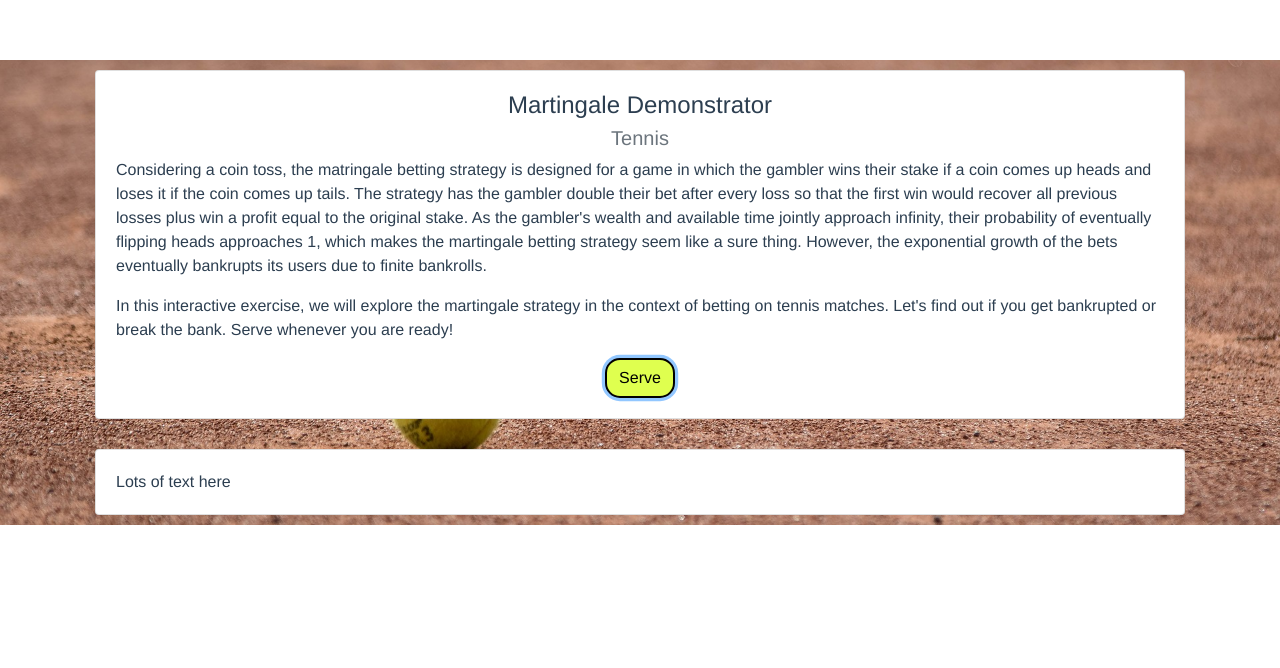
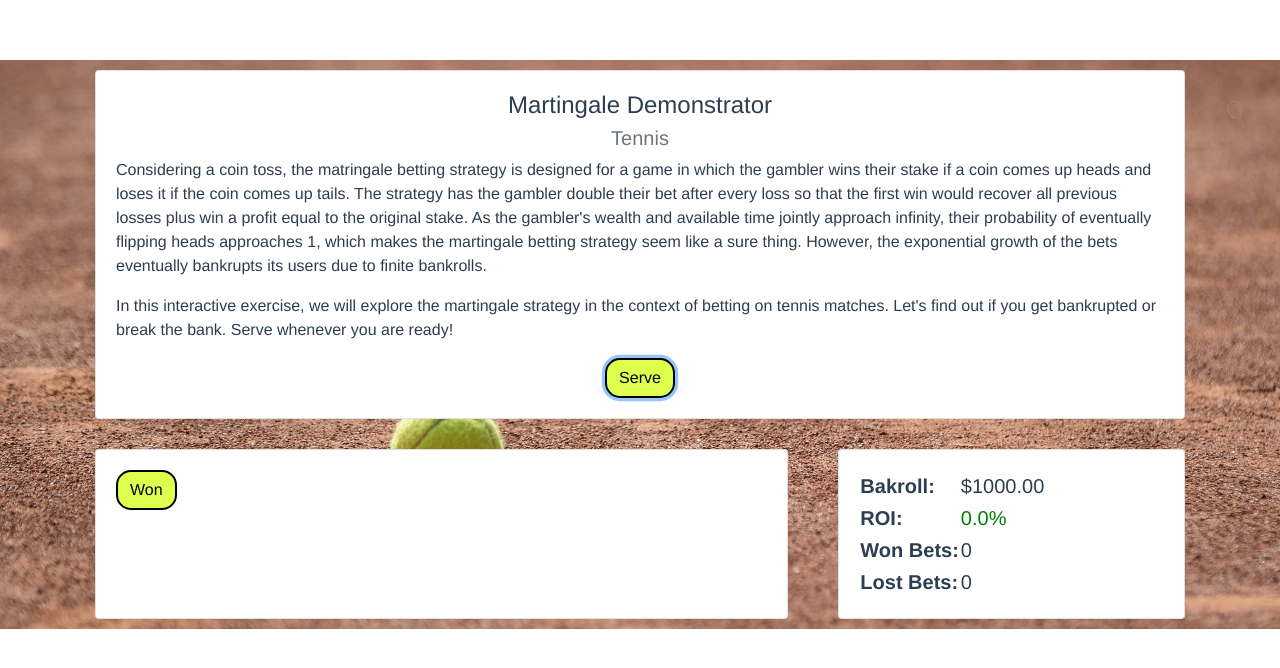
Before and after one commit to cronholmrickard/flask-vue-martingale-tennis, a Vue app in the folder client/: page / in a window 1280 px wide. Both pictures are taken after a click on the button "Serve". Shown: the top 668 px of the page. Built offline with nearby package versions, Linux system fonts and the light colour scheme.

Commit message:
Added bet statistics class and view

```diff
--- /dev/null
+++ b/client/src/classes/BetStatClass.js
@@ -0,0 +1,52 @@
+export default class BetStatClass {
+    StartFund = 1000;
+
+    BankRoll = 1000;
+
+    Roi = null;
+
+    WonBets = 0;
+
+    LostBets = 0;
+
+    computeRoi() {
+      this.Roi = (this.BankRoll - this.StartFund) / this.StartFund;
+    }
+
+    reset() {
+      this.BankRoll = 1000;
+      this.WonBets = 0;
+      this.LostBets = 0;
+      this.computeRoi();
+    }
+
+    getBankRoll() {
+      return this.BankRoll;
+    }
+
+    getRoi() {
+      // multiply by 100 to get percent
+      return this.Roi * 100;
+    }
+
+    wonBet(wager, odds) {
+      const winnings = wager * odds;
+      this.WonBets += 1;
+      this.BankRoll += winnings;
+      this.computeRoi();
+    }
+
+    lostBet(wager) {
+      this.LostBets += 1;
+      this.BankRoll -= wager;
+      this.computeRoi();
+    }
+
+    getWonBets() {
+      return this.WonBets;
+    }
+
+    getLostBets() {
+      return this.LostBets;
+    }
+}
--- a/client/src/components/Home.vue
+++ b/client/src/components/Home.vue
@@ -24,20 +24,49 @@
               context of betting on tennis matches. Let's find out if you get bankrupted or
               break the bank. Serve whenever you are ready!
               </p>
-              <button class="tennisball btn btn-primary" v-on:click="start">Serve</button>
+              <button class="tennisball btn btn-primary" v-on:click="serve">Serve</button>
             </div>
           </div>
         </div>
       </div>
 
-      <div :class="{ invisible: !showROI}">
+      <div :class="{ invisible: !playing}">
         <div class="row align-items-center">
           <div class="col-12 mx-auto">
-            <div class="card">
-              <div class="card-body">
-                <p class="card-text">
-                  Lots of text here
-                </p>
+            <div class="grid-container">
+              <div class="card">
+                <div class="card-body">
+                  <div class="card-text">
+                    <button class="tennisball btn btn-primary" v-on:click="wonBet">Won</button>
+                  </div>
+                </div>
+              </div>
+              <div class="card">
+                <div class="card-body">
+                  <div class="card-text">
+                    <table class="large">
+                      <tr>
+                       <td style="font-weight:600">Bakroll:</td>
+                       <td>${{ parseFloat(bankRoll).toFixed(2) }}</td>
+                      </tr>
+                      <tr>
+                       <td style="font-weight:600">ROI:</td>
+                       <td :class="roi < 0 ? 'redtext' : 'greentext'">
+                         {{ parseFloat(roi).toFixed(1) }}%
+                       </td>
+                      </tr>
+                      <tr>
+                       <td style="font-weight:600">Won Bets:</td>
+                       <td>{{ betsWon }}</td>
+                      </tr>
+                      <tr>
+                       <td style="font-weight:600">Lost Bets:</td>
+                       <td>{{ betsLost }}</td>
+                      </tr>
+                    </table>
+
+                  </div>
+                </div>
               </div>
             </div>
           </div>
@@ -49,15 +78,36 @@
 </template>
 
 <script>
+
+import BetStatClass from '../classes/BetStatClass';
+
+const betStat = new BetStatClass();
+
 export default {
   data() {
     return {
-      showROI: false,
+      playing: false,
+      bankRoll: '',
+      roi: '',
+      betsWon: '',
+      betsLost: '',
     };
   },
   methods: {
-    start() {
-      this.showROI = !this.showROI;
+    serve() {
+      this.playing = true;
+      betStat.reset();
+      this.updateBetStat();
+    },
+    updateBetStat() {
+      this.bankRoll = betStat.getBankRoll();
+      this.roi = betStat.getRoi();
+      this.betsWon = betStat.getWonBets();
+      this.betsLost = betStat.getLostBets();
+    },
+    wonBet() {
+      betStat.wonBet(10, 1.5);
+      this.updateBetStat();
     },
   },
 };
@@ -93,4 +143,22 @@ export default {
   background: url('../assets/tenniscourt.jpg') no-repeat center center / cover
 }
 
+.grid-container {
+  display: grid;
+  grid-template-columns: 2fr 1fr;
+  grid-gap: 50px;
+}
+
+.large {
+  font-size: 125%;
+}
+
+.redtext {
+  color: red !important;
+}
+
+.greentext {
+  color: green !important;
+}
+
 </style>
```
Also changed, not shown: client/src/classes/TestClass.js (deleted, +0 -22 lines).
